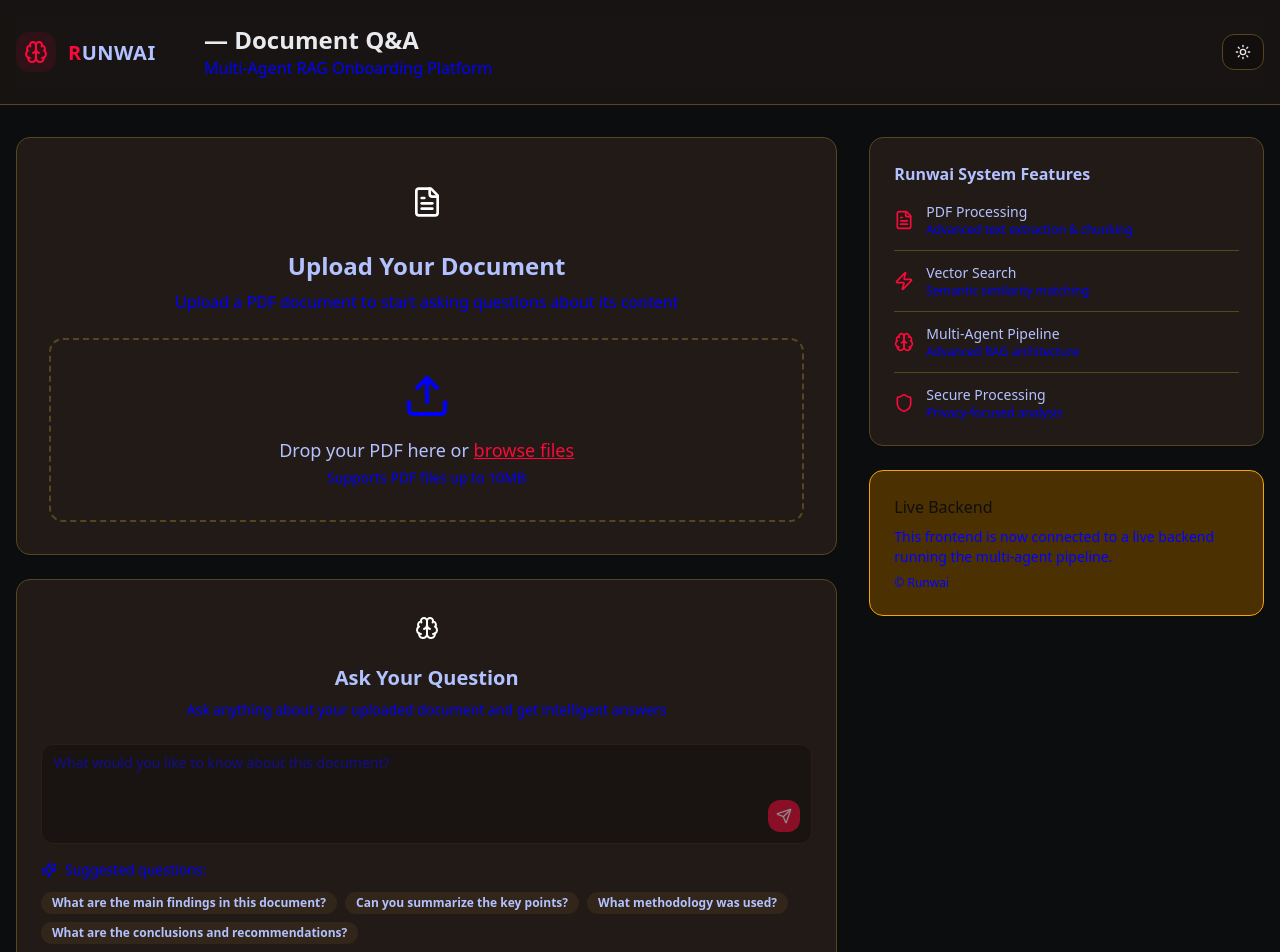
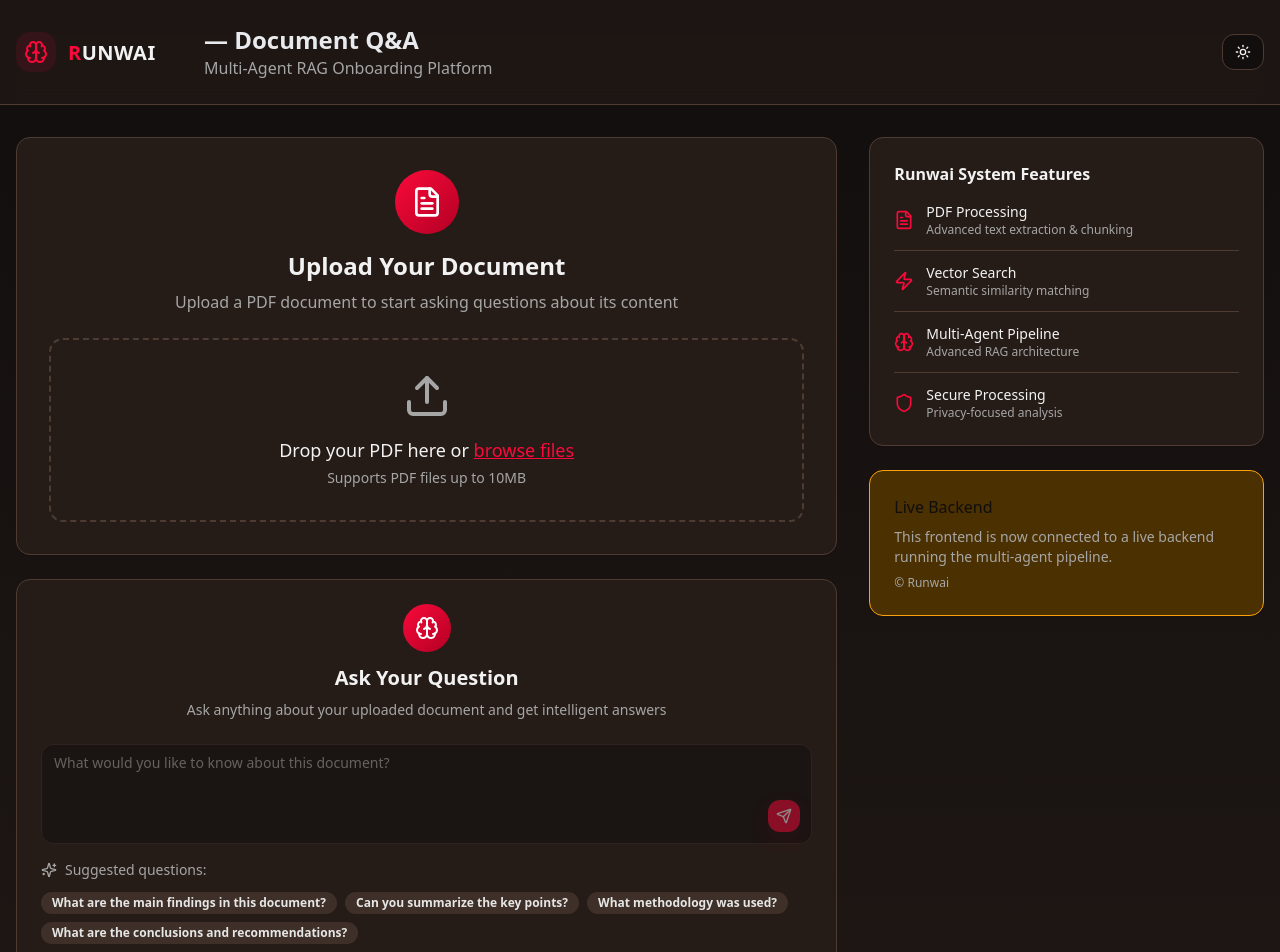
Before and after one commit to Monyanzi/pdf-ask-graph, a React (Vite) app: page / in a window 1280 px wide. Shown: the top 952 px of the page. Built offline with nearby package versions, Linux system fonts and the light colour scheme.

Commit message:
Fix: Improve contrast and links

```diff
--- a/src/components/ui/button.tsx
+++ b/src/components/ui/button.tsx
@@ -13,7 +13,7 @@ const buttonVariants = cva(
         destructive:
           "bg-destructive text-destructive-foreground hover:bg-destructive/90",
         outline:
-          "border border-input bg-background hover:bg-accent hover:text-accent-foreground",
+          "border border-input bg-background text-foreground hover:bg-accent hover:text-accent-foreground",
         secondary:
           "bg-secondary text-secondary-foreground hover:bg-secondary-hover",
         ghost: "hover:bg-accent hover:text-accent-foreground",
--- a/src/index.css
+++ b/src/index.css
@@ -28,18 +28,18 @@
     --warning-500: #F59E0B;
     --danger-500: #EF4444;
 
-    /* Tailwind compatibility */
+    /* Tailwind compatibility - Higher contrast for better readability */
     --background: 11 13% 6%;
-    --background-subtle: 17 20% 8%;
-    --background-muted: 28 31% 15%;
-    --foreground: 232 234% 91%;
+    --background-subtle: 17 20% 10%;
+    --background-muted: 22 22% 18%;
+    --foreground: 0 0% 95%;
 
-    --card: 17 20% 11%;
-    --card-foreground: 232 234% 91%;
+    --card: 17 20% 12%;
+    --card-foreground: 0 0% 95%;
     --card-subtle: 17 20% 8%;
 
-    --popover: 17 20% 11%;
-    --popover-foreground: 232 234% 91%;
+    --popover: 17 20% 12%;
+    --popover-foreground: 0 0% 95%;
 
     --primary: 348 96% 51%;
     --primary-dark: 348 100% 35%;
@@ -47,13 +47,13 @@
     --primary-foreground: 0 0% 100%;
     --primary-subtle: 348 96% 15%;
 
-    --secondary: 28 31% 15%;
-    --secondary-foreground: 232 234% 91%;
-    --secondary-hover: 220 29% 20%;
+    --secondary: 22 22% 20%;
+    --secondary-foreground: 0 0% 90%;
+    --secondary-hover: 22 22% 25%;
 
-    --muted: 28 31% 15%;
-    --muted-foreground: 235 252% 59%;
-    --muted-dark: 235 252% 45%;
+    --muted: 22 22% 18%;
+    --muted-foreground: 0 0% 65%;
+    --muted-dark: 0 0% 50%;
 
     --success: 142 76% 55%;
     --success-foreground: 0 0% 100%;
@@ -63,26 +63,26 @@
     --warning-foreground: 11 13% 6%;
     --warning-subtle: 38 95% 15%;
 
-    --accent: 348 96% 51%;
-    --accent-foreground: 0 0% 100%;
+    --accent: 22 22% 25%;
+    --accent-foreground: 0 0% 90%;
     --accent-subtle: 348 96% 15%;
 
     --destructive: 0 84% 60%;
     --destructive-foreground: 0 0% 100%;
 
-    --border: 42 47% 23%;
-    --border-subtle: 28 31% 15%;
-    --input: 28 31% 15%;
+    --border: 22 22% 25%;
+    --border-subtle: 22 22% 18%;
+    --input: 22 22% 18%;
     --input-focus: 348 96% 51%;
     --ring: 348 96% 51%;
 
-    --sidebar-background: 17 20% 11%;
-    --sidebar-foreground: 232 234% 91%;
+    --sidebar-background: 17 20% 12%;
+    --sidebar-foreground: 0 0% 95%;
     --sidebar-primary: 348 96% 51%;
     --sidebar-primary-foreground: 0 0% 100%;
-    --sidebar-accent: 28 31% 15%;
-    --sidebar-accent-foreground: 232 234% 91%;
-    --sidebar-border: 42 47% 23%;
+    --sidebar-accent: 22 22% 20%;
+    --sidebar-accent-foreground: 0 0% 90%;
+    --sidebar-border: 22 22% 25%;
     --sidebar-ring: 348 96% 51%;
   }
 
@@ -104,61 +104,61 @@
     --warning-500: #B45309;
     --danger-500: #DC2626;
 
-    /* Tailwind compatibility */
+    /* Tailwind compatibility - Better contrast */
     --background: 0 0% 100%;
-    --background-subtle: 220 25% 97%;
-    --background-muted: 225 29% 95%;
-    --foreground: 222 84% 5%;
+    --background-subtle: 220 25% 98%;
+    --background-muted: 225 29% 96%;
+    --foreground: 222 84% 4%;
 
     --card: 0 0% 100%;
-    --card-foreground: 222 84% 5%;
-    --card-subtle: 220 25% 97%;
+    --card-foreground: 222 84% 4%;
+    --card-subtle: 220 25% 98%;
 
     --popover: 0 0% 100%;
-    --popover-foreground: 222 84% 5%;
+    --popover-foreground: 222 84% 4%;
 
     --primary: 348 100% 35%;
     --primary-dark: 348 100% 25%;
     --primary-light: 348 100% 50%;
     --primary-foreground: 0 0% 100%;
-    --primary-subtle: 348 100% 95%;
+    --primary-subtle: 348 100% 96%;
 
-    --secondary: 225 29% 95%;
-    --secondary-foreground: 222 84% 5%;
-    --secondary-hover: 220 25% 90%;
+    --secondary: 225 29% 96%;
+    --secondary-foreground: 222 84% 4%;
+    --secondary-hover: 220 25% 92%;
 
-    --muted: 225 29% 95%;
-    --muted-foreground: 215 16% 47%;
-    --muted-dark: 215 16% 35%;
+    --muted: 225 29% 96%;
+    --muted-foreground: 215 16% 40%;
+    --muted-dark: 215 16% 30%;
 
     --success: 142 71% 45%;
     --success-foreground: 0 0% 100%;
-    --success-subtle: 142 71% 95%;
+    --success-subtle: 142 71% 96%;
 
     --warning: 25 95% 53%;
-    --warning-foreground: 222 84% 5%;
-    --warning-subtle: 25 95% 95%;
+    --warning-foreground: 0 0% 100%;
+    --warning-subtle: 25 95% 96%;
 
-    --accent: 348 100% 35%;
-    --accent-foreground: 0 0% 100%;
-    --accent-subtle: 348 100% 95%;
+    --accent: 225 29% 92%;
+    --accent-foreground: 222 84% 4%;
+    --accent-subtle: 348 100% 96%;
 
     --destructive: 0 84% 60%;
     --destructive-foreground: 0 0% 100%;
 
-    --border: 214 32% 91%;
-    --border-subtle: 220 25% 97%;
-    --input: 225 29% 95%;
+    --border: 214 32% 88%;
+    --border-subtle: 220 25% 95%;
+    --input: 225 29% 96%;
     --input-focus: 348 100% 35%;
     --ring: 348 100% 35%;
 
-    --sidebar-background: 220 25% 97%;
-    --sidebar-foreground: 222 84% 5%;
+    --sidebar-background: 220 25% 98%;
+    --sidebar-foreground: 222 84% 4%;
     --sidebar-primary: 348 100% 35%;
     --sidebar-primary-foreground: 0 0% 100%;
-    --sidebar-accent: 225 29% 95%;
-    --sidebar-accent-foreground: 222 84% 5%;
-    --sidebar-border: 214 32% 91%;
+    --sidebar-accent: 225 29% 96%;
+    --sidebar-accent-foreground: 222 84% 4%;
+    --sidebar-border: 214 32% 88%;
     --sidebar-ring: 348 100% 35%;
   }
 }
@@ -265,12 +265,15 @@
     }
   }
 
-  /* Runwai Glow Effect */
+  /* Intelligence/Runwai Glow Effect */
+  .intelligence-glow,
   .runwai-glow {
     @apply shadow-lg;
     box-shadow: 0 8px 25px 0 hsl(var(--primary) / 0.15);
+    transition: box-shadow 0.3s ease;
   }
 
+  .intelligence-glow:hover,
   .runwai-glow:hover {
     box-shadow: 0 12px 35px 0 hsl(var(--primary) / 0.25);
   }
--- a/tailwind.config.ts
+++ b/tailwind.config.ts
@@ -85,14 +85,14 @@ export default {
 				}
 			},
 			backgroundImage: {
-				'gradient-intelligence': 'var(--gradient-intelligence)',
-				'gradient-document': 'var(--gradient-document)',
-				'gradient-processing': 'var(--gradient-processing)'
+				'gradient-intelligence': 'linear-gradient(135deg, hsl(var(--primary)), hsl(var(--primary-dark)))',
+				'gradient-document': 'linear-gradient(180deg, hsl(var(--background)), hsl(var(--background-subtle)))',
+				'gradient-processing': 'linear-gradient(90deg, hsl(var(--warning) / 0.3), hsl(var(--warning) / 0.1))'
 			},
 			boxShadow: {
-				'subtle': 'var(--shadow-subtle)',
-				'soft': 'var(--shadow-soft)',
-				'intelligence': 'var(--shadow-intelligence)'
+				'subtle': '0 2px 8px hsl(var(--muted) / 0.1)',
+				'soft': '0 4px 16px hsl(var(--muted) / 0.15)',
+				'intelligence': '0 8px 32px hsl(var(--primary) / 0.3)'
 			},
 			transitionTimingFunction: {
 				'smooth': 'var(--transition-smooth)',
```
